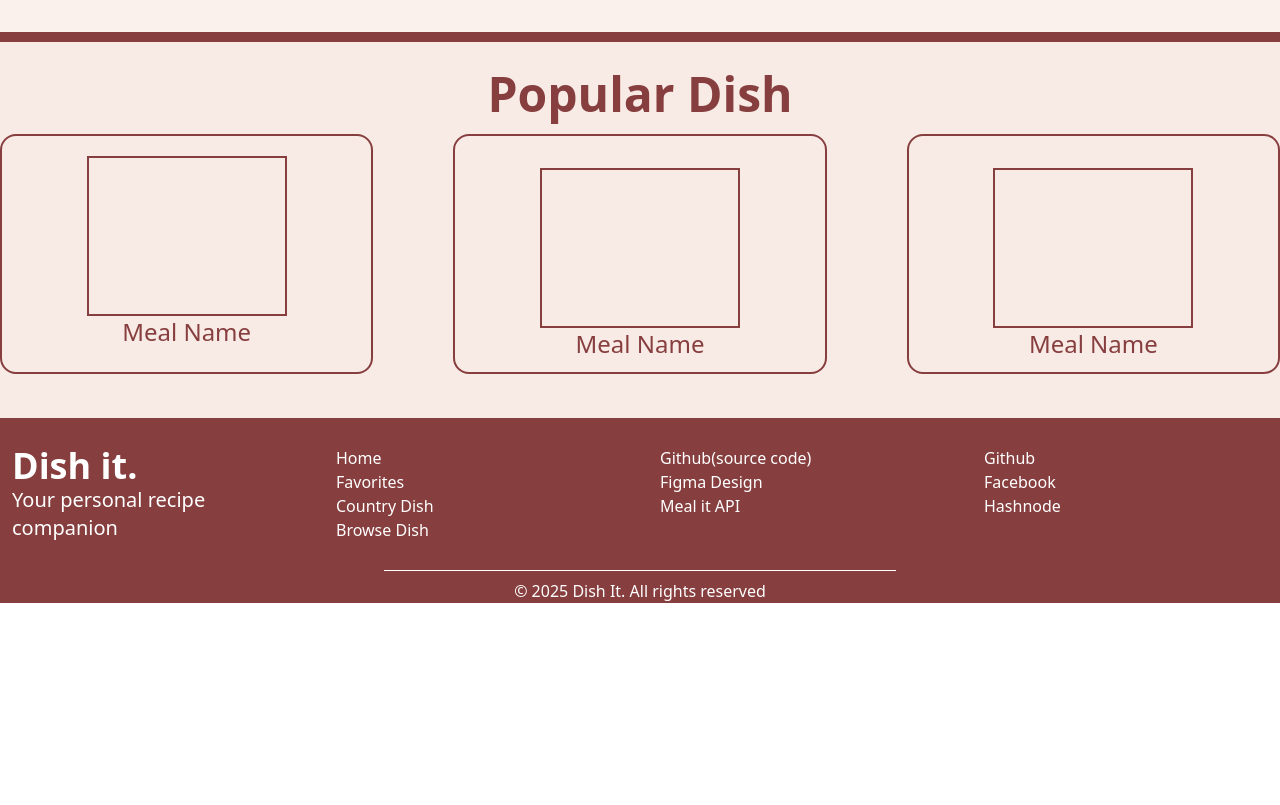
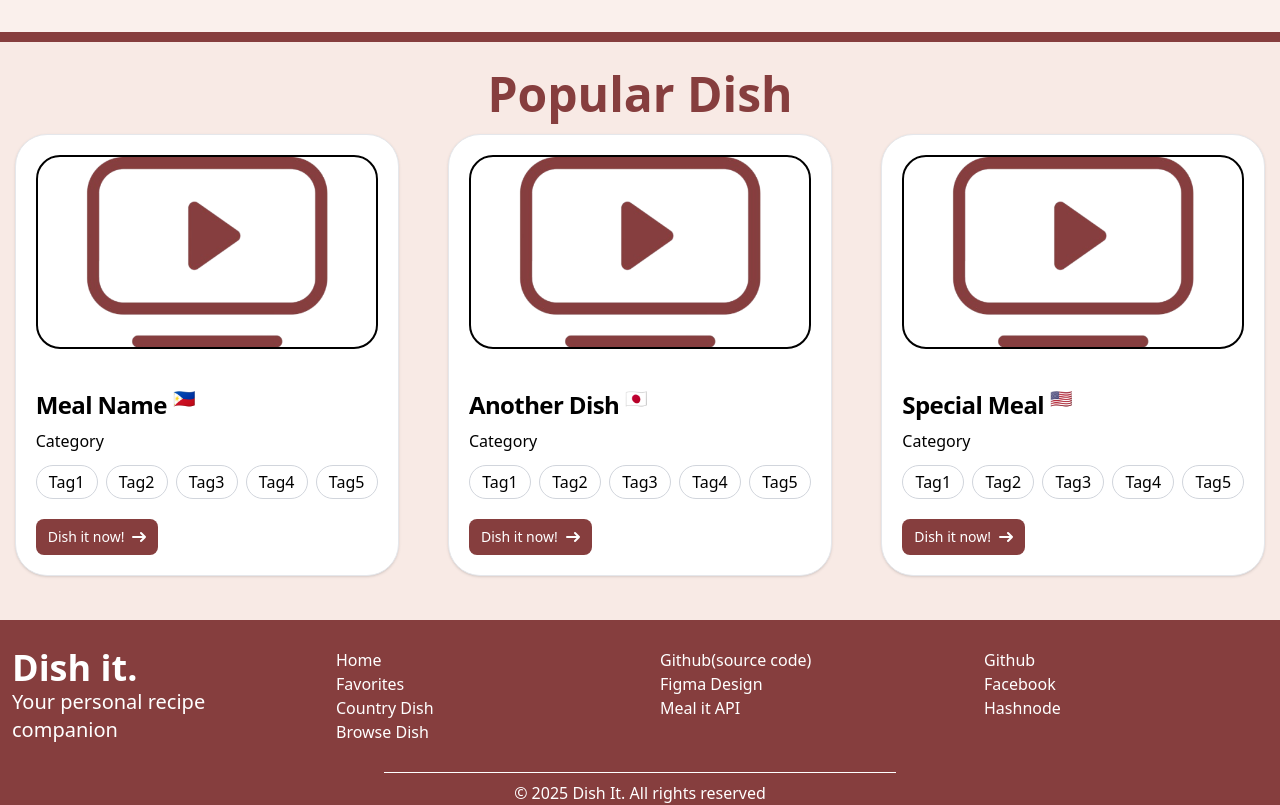
Before and after one commit to Matthew-act546/Dish-It, a React (Vite) app: page / in a window 1280 px wide. Shown: the part 1560-2365 px from the top of the page. Before the commit the page ends 2163 px from the top, so only its background shows below. Built offline with nearby package versions, Linux system fonts and the light colour scheme.

Commit message:
add card and make it dynamic

```diff
--- a/src/components/Popular.jsx
+++ b/src/components/Popular.jsx
@@ -1,34 +1,98 @@
+export default function Popular() {
 
 
-export default function Popular() {
+  const dishes = [
+    {
+      id: 1,
+      name: "Meal Name",
+      flag: "🇵🇭",
+      category: "Category",
+      image: "/ytvid.png",
+      tags: ["Tag1", "Tag2", "Tag3", "Tag4", "Tag5"],
+    },
+    {
+      id: 2,
+      name: "Another Dish",
+      flag: "🇯🇵",
+      category: "Category",
+      image: "/ytvid.png",
+      tags: ["Tag1", "Tag2", "Tag3", "Tag4", "Tag5"],
+    },
+    {
+      id: 3,
+      name: "Special Meal",
+      flag: "🇺🇸",
+      category: "Category",
+      image: "/ytvid.png",
+      tags: ["Tag1", "Tag2", "Tag3", "Tag4", "Tag5"],
+    },
+  ];
+
   return (
     <>
       <hr className="border-5 border-primary" />
       <section className="flex justify-center bg-[#F5E1DA]/70">
-        <div className="container my-7 ">
+        <div className="container my-7">
           <h1 className="text-primary text-5xl font-bold text-center">Popular Dish</h1>
-          <div className="grid grid-cols-1 mx-auto my-4 gap-20 lg:grid-cols-3">
-            <div className="h-60 rounded-2xl border-2 border-primary text-center text-wrap">
-              <div className="h-40 w-50 border-2 mx-auto mt-5 border-primary ">
-                {/* <img src="" alt="" /> */}
+
+          <div className="grid grid-cols-1 sm:grid-cols-2 lg:grid-cols-3 gap-5 my-4 justify-items-center">
+            {dishes.map((dish) => (
+              <div
+                key={dish.id}
+                className="max-w-sm w-full bg-white border border-gray-200 rounded-4xl shadow-sm"
+              >
+                <div className="border-2 m-5 rounded-3xl overflow-hidden">
+                  <a href="#">
+                    <img className="rounded-t-lg w-full" src={dish.image} alt={dish.name} />
+                  </a>
+                </div>
+
+                <div className="p-5">
+                  <a href="#">
+                    <h5 className="mb-2 text-2xl font-bold tracking-tight">
+                      {dish.name} <sup>{dish.flag}</sup>
+                    </h5>
+                  </a>
+                  <p className="mb-3 font-normal">{dish.category}</p>
+
+                  <ul className="list-none grid grid-flow-col mb-5 overflow-x-auto gap-2">
+                    {dish.tags.map((tag, index) => (
+                      <li
+                        key={index}
+                        className="border border-gray-300 px-3 py-1 rounded-4xl hover:bg-amber-900 hover:text-white text-center whitespace-nowrap"
+                      >
+                        {tag}
+                      </li>
+                    ))}
+                  </ul>
+
+                  <a
+                    href="#"
+                    className="inline-flex items-center px-3 py-2 text-sm font-medium text-center text-white bg-primary rounded-lg hover:bg-amber-900"
+                  >
+                    Dish it now!
+                    <svg
+                      className="rtl:rotate-180 w-3.5 h-3.5 ms-2"
+                      aria-hidden="true"
+                      xmlns="http://www.w3.org/2000/svg"
+                      fill="none"
+                      viewBox="0 0 14 10"
+                    >
+                      <path
+                        stroke="currentColor"
+                        strokeLinecap="round"
+                        strokeLinejoin="round"
+                        strokeWidth="2"
+                        d="M1 5h12m0 0L9 1m4 4L9 9"
+                      />
+                    </svg>
+                  </a>
+                </div>
               </div>
-              <h2 className="text-primary text-2xl font-medium">Meal Name</h2>
-            </div>
-            <div className="h-60 rounded-2xl border-2 border-primary flex flex-col items-center justify-center text-wrap">
-              <div className="h-40 w-50 border-2 mx-auto mt-5 border-primary ">
-                {/* <img src="" alt="" /> */}
-              </div>
-              <h2 className="text-primary text-2xl font-medium">Meal Name</h2>
-            </div>
-            <div className="h-60 rounded-2xl border-2 border-primary flex flex-col items-center justify-center text-wrap">
-              <div className="h-40 w-50 border-2 mx-auto mt-5 border-primary ">
-                {/* <img src="" alt="" /> */}
-              </div>
-              <h2 className="text-primary text-2xl font-medium">Meal Name</h2>
-            </div>
+            ))}
           </div>
         </div>
       </section>
     </>
-  )
+  );
 }
```
